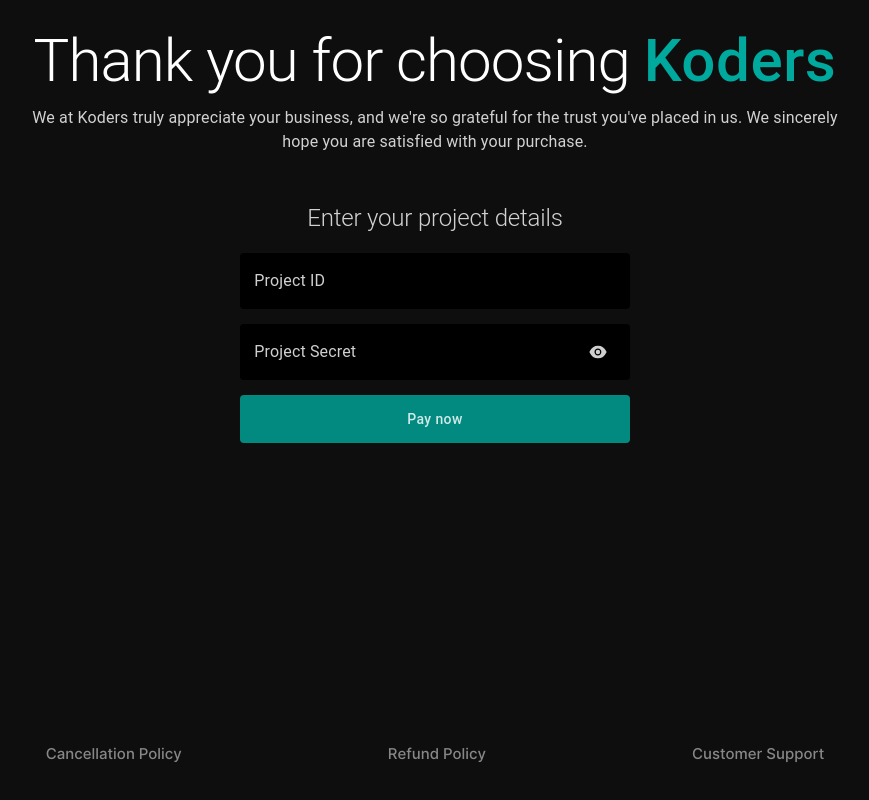
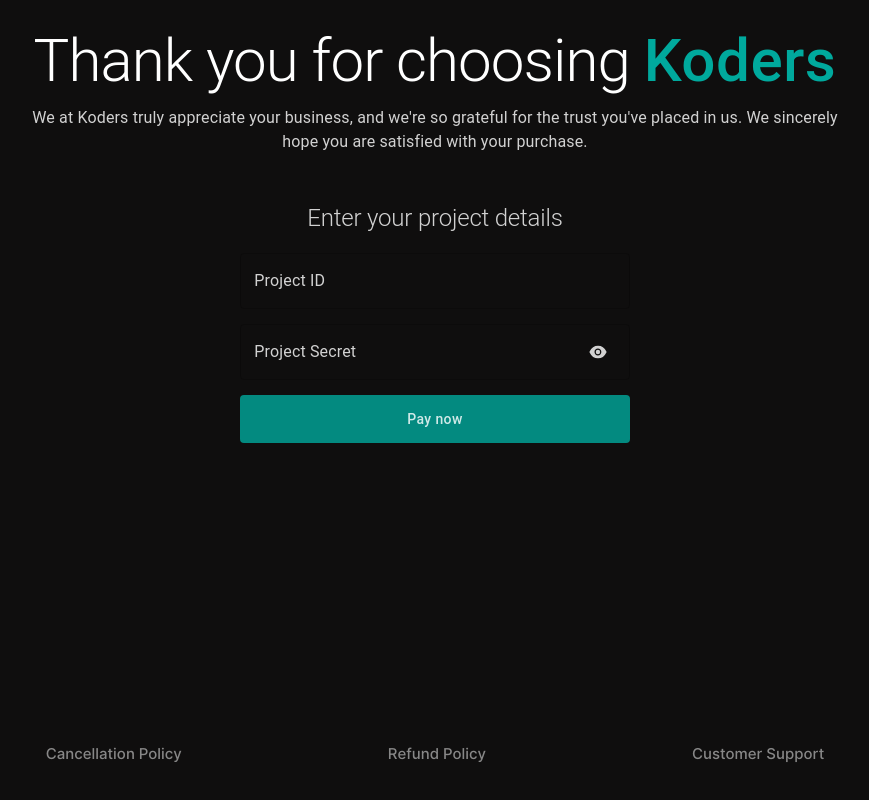
Before and after one commit to andreas12062410/payment-frontend, a React (Create React App) app: page / in a window 1280 px wide. Shown: the whole page, without its empty margins (205-1074 px from the left). Built offline with nearby package versions, Linux system fonts and the light colour scheme.

Commit message:
add toaster functionality and change input border color on

```diff
--- a/package.json
+++ b/package.json
@@ -18,6 +18,7 @@
     "react-dom": "^18.2.0",
     "react-icons": "^4.4.0",
     "react-scripts": "5.0.1",
+    "react-toastify": "^9.0.8",
     "sass": "^1.54.9",
     "typescript": "^4.8.3",
     "web-vitals": "^2.1.4"
--- a/src/App.scss
+++ b/src/App.scss
@@ -22,26 +22,13 @@
   padding: 2rem;
 }
 
-.MuiInputBase-root {
-  background: #000000;
-  color: #ffffff !important;
-  .MuiOutlinedInput-root{
-    .Mui-focused{
-      color:red !important;
-      & > fieldset{
-        border-color: rgba(0, 169, 157, 1) !important;
 
-      }
-    }
-
-
-  }
-}
 /* .MuiInputBase-root.Mui-disabled {
   background: rgba(0, 0, 0, 0.3) !important;
 } */
 .MuiSvgIcon-root,
-.MuiFormLabel-root {
+.MuiFormLabel-root,
+.MuiInputBase-root {
   fill: rgba(255, 255, 2555, 0.81) !important;
   color: rgba(255, 255, 2555, 0.81) !important;
 }
--- a/src/App.tsx
+++ b/src/App.tsx
@@ -7,6 +7,7 @@
   ProjectDetailForm,
   Spacer,
 } from "./component";
+import { ToastContainer } from "react-toastify";
 
 function App() {
   return (
@@ -18,6 +19,7 @@
         <ProjectDetailForm />
       </div>
       <Footer />
+      <ToastContainer limit={3} />
     </Container>
   );
 }
--- a/src/component/form/Form.tsx
+++ b/src/component/form/Form.tsx
@@ -1,19 +1,27 @@
 import {
   Grid,
+  Button,
+  MenuItem,
+  TextField,
   Typography,
-  TextField,
+  IconButton,
   InputAdornment,
-  IconButton,
-  MenuItem,
-  Button,
 } from "@mui/material";
 import Spacer from "../spacer/Spacer";
+import Loader from "../loader/Loader";
 import React, { ChangeEvent, useState } from "react";
+import { useGetBudgetHook } from "../../hooks/budget";
+import { useCheckoutHook } from "../../hooks/checkout";
 import { AiFillEye, AiFillEyeInvisible } from "react-icons/ai";
 import { mileStoneDataType, useFormSubmitHook } from "../../hooks/form";
-import { useGetBudgetHook } from "../../hooks/budget";
-import { useCheckoutHook } from "../../hooks/checkout";
-import Loader from "../loader/Loader";
+
+const inputSX = {
+  "& .MuiOutlinedInput-root.Mui-focused": {
+    "& > fieldset": {
+      borderColor: "#00a99d",
+    },
+  },
+};
 
 interface Project {
   apiKey: string;
@@ -159,6 +167,7 @@
           name="projectIdentifier"
           value={projectIdentifier}
           onChange={handleInputChange}
+          sx={{ ...inputSX }}
         />
         <Spacer isWidth={true} height={15} width="100%" />
         <TextField
@@ -168,6 +177,7 @@
           name="apiKey"
           value={apiKey}
           onChange={handleInputChange}
+          sx={{ ...inputSX }}
           InputProps={{
             endAdornment: (
               <InputAdornment position="end">
@@ -190,6 +200,7 @@
               fullWidth
               label="Milestones"
               value={mileStoneId}
+              sx={{ ...inputSX }}
               onChange={handleSelectChange}
             >
               {mileStone.map(({ mileStoneId, status, title }) => (
--- a/src/component/index.ts
+++ b/src/component/index.ts
@@ -3,4 +3,4 @@
 export {default as Heading} from "./heading/Heading";
 export {default as Description} from "./description/Description";
 export {default as Footer } from "./footer/Footer";
-export {default as LoaderOrSpinner} from "./loader/Loader"
+export {default as LoaderOrSpinner} from "./loader/Loader";
--- a/src/index.tsx
+++ b/src/index.tsx
@@ -1,7 +1,7 @@
 import React from "react";
 import ReactDOM from "react-dom/client";
 import App from "./App";
-
+import "react-toastify/dist/ReactToastify.css";
 const root = ReactDOM.createRoot(
   document.getElementById("root") as HTMLElement
 );
```
Also changed, not shown: src/helper/toast.ts (added, +27 -0 lines), 1 other file (tests, documents, lock files or other folders).
